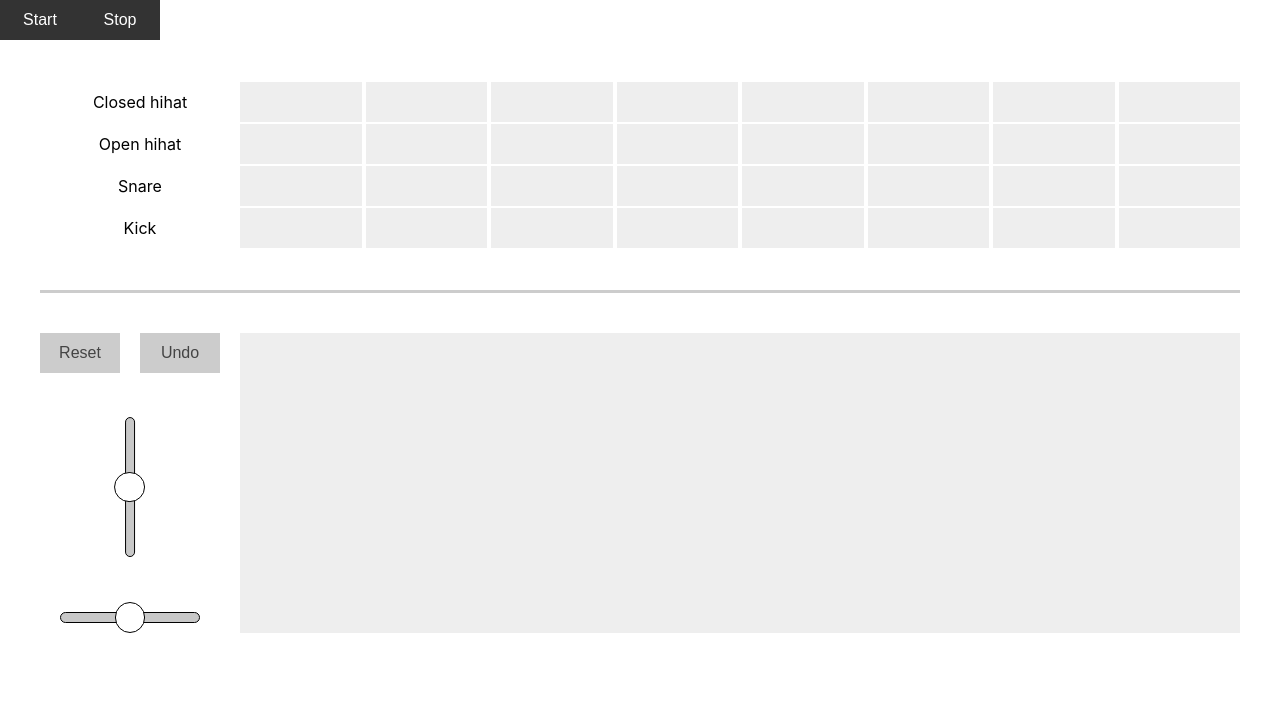
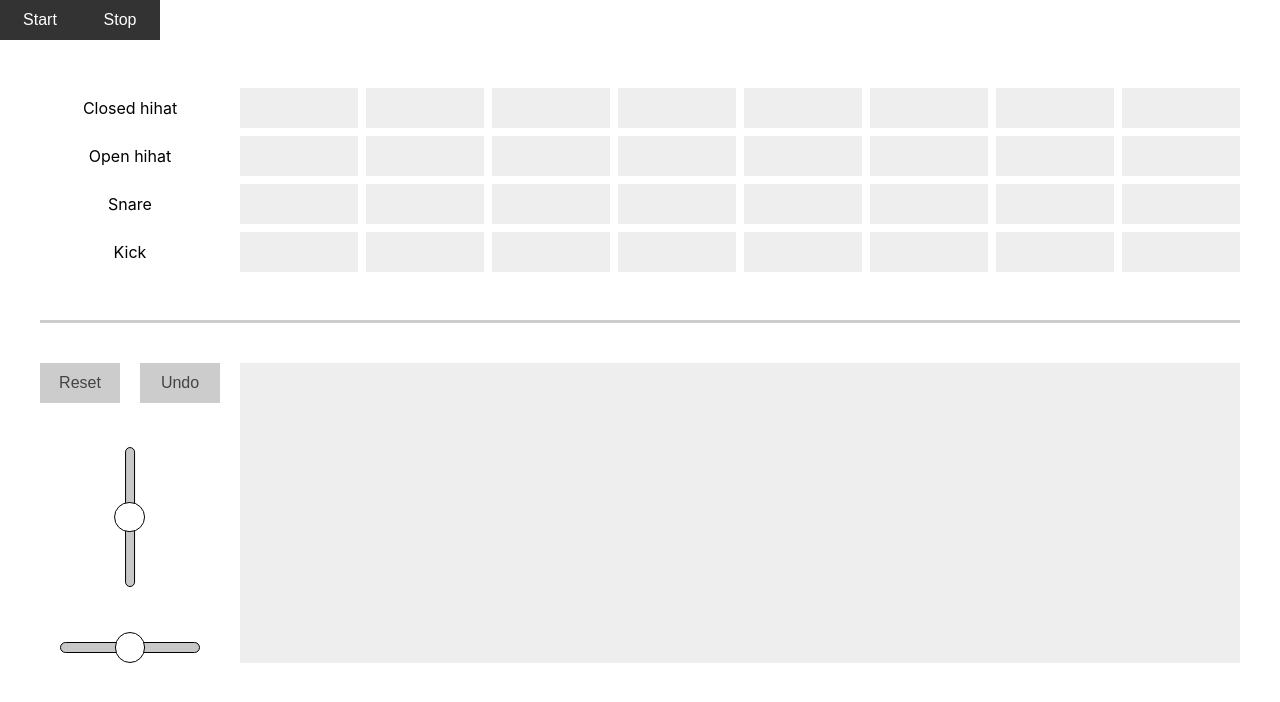
Before and after one commit to Luftare/deep-sounds, a React (Create React App) app: page / in a window 1280 px wide. Shown: the top 702 px of the page. Built offline with nearby package versions, Linux system fonts and the light colour scheme.

Commit message:
adjust drum styles

```diff
--- a/src/modules/drums/components.js
+++ b/src/modules/drums/components.js
@@ -14,13 +14,13 @@ export const Sequence = styled.div`
   display: grid;
   grid-template-columns: repeat(8, 1fr);
   grid-template-rows: repeat(1, 40px);
-  grid-gap: 4px;
+  grid-gap: 8px;
   flex-grow: 1;
 `;
 
 export const Track = styled.div`
   display: flex;
-  margin: 2px 0;
+  margin: 8px 0;
 `;
 
 export const SequenceLabel = styled.div`
@@ -28,6 +28,7 @@ export const SequenceLabel = styled.div`
   justify-content: center;
   align-items: center;
   height: 40px;
-  width: 200px;
+  width: 180px;
+  margin-right: 20px;
   background-color: ${({ muted }) => (muted ? 'pink' : 'none')};
 `;
```
